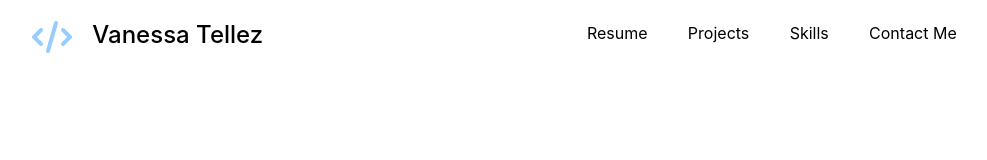
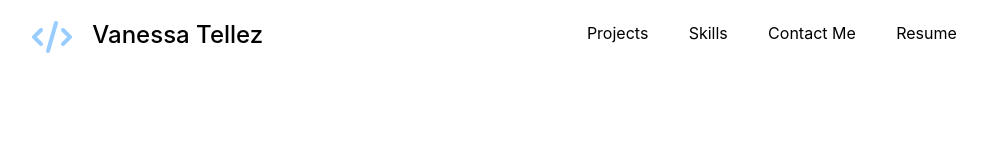
Before and after one commit to vtellez1/portfolio, a React (Create React App) app: page / in a window 1280 px wide. Shown: the top 160 px of the page, without its empty margins (96-1083 px from the left). Built offline with nearby package versions, Linux system fonts and the light colour scheme.

Commit message:
reordered nav links

```diff
--- a/src/components/NavBar.js
+++ b/src/components/NavBar.js
@@ -77,7 +77,6 @@ function NavBar() {
             duration={500}><ReactLink style={{color: "black", textDecoration: 'none'}} to="/"><Title>Vanessa Tellez</Title></ReactLink></Link>
         </LeftNav>
         <RightNav>
-            <ReactLink style={{color: "black", textDecoration: 'none'}} to="/resume"> Resume </ReactLink>
 
           <Link
             activeClass='active'
@@ -102,6 +101,8 @@ function NavBar() {
             smooth= {true}
             offset={-70}
             duration={500}> <ReactLink style={{color: "black", textDecoration: 'none'}} to="/">Contact Me</ReactLink></Link>
+
+            <ReactLink style={{color: "black", textDecoration: 'none'}} to="/resume"> Resume </ReactLink>
         </RightNav>
 
     </NavDiv>
```
